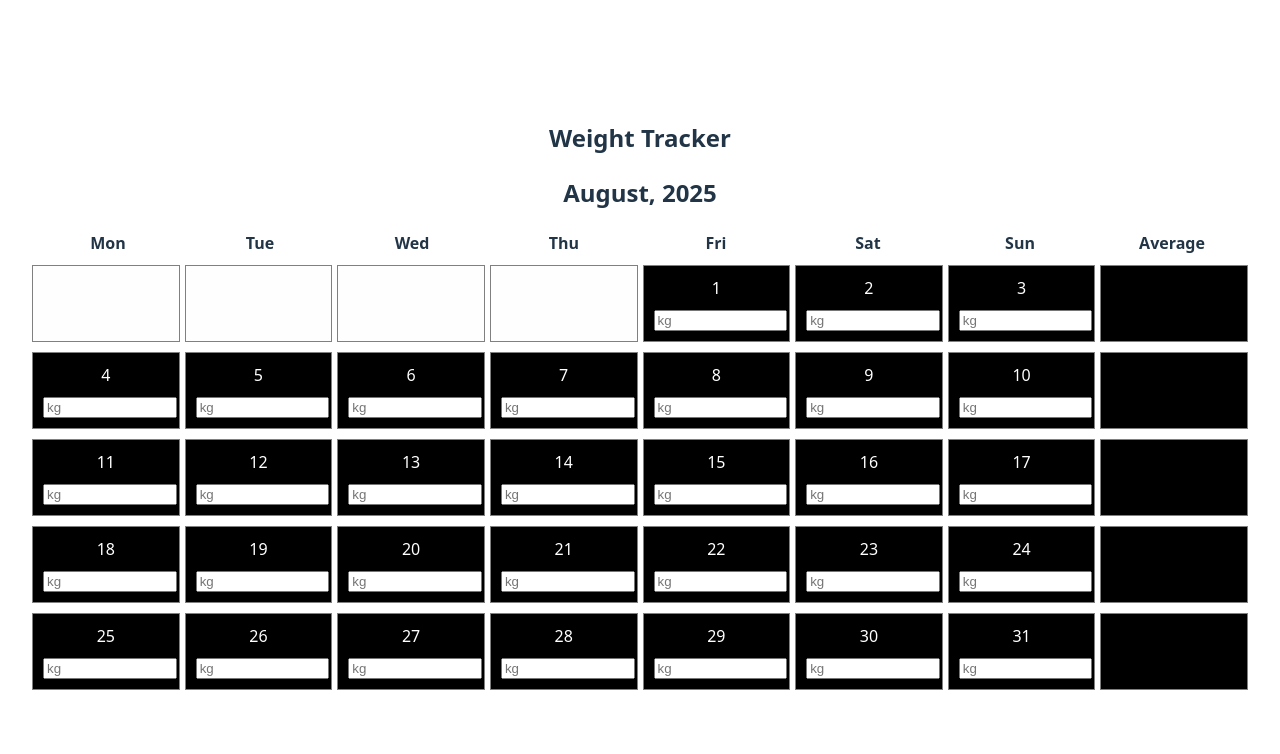
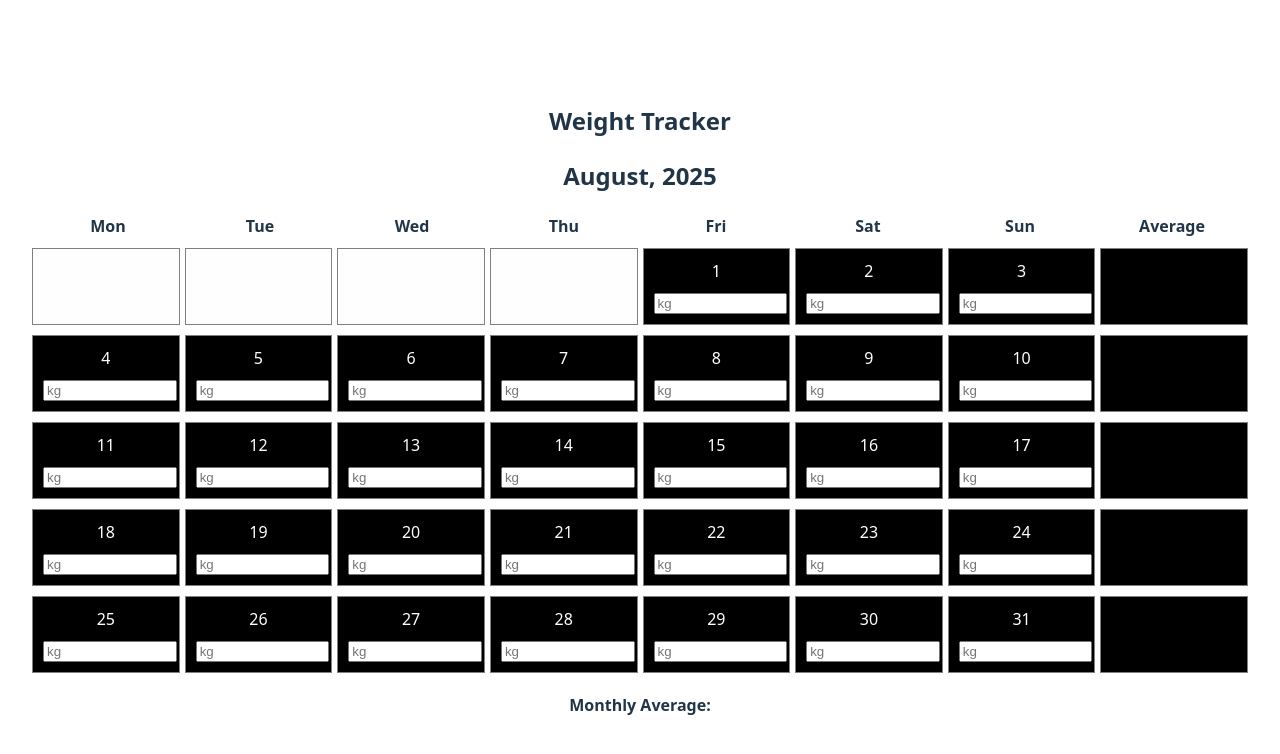
Before and after one commit to ggowrisankar/weight-tracker, a React (Vite) app in the folder weight-tracker/: page / in a window 1280 px wide. Shown: the top 754 px of the page. Built offline with nearby package versions, Linux system fonts and the light colour scheme.

Commit message:
Added nulls to make every week fill with exactly 7 days (so the UI looks neat) and also added Monthly average logic

```diff
--- a/weight-tracker/src/components/Calender.jsx
+++ b/weight-tracker/src/components/Calender.jsx
@@ -20,10 +20,9 @@ function Calendar () {
     ...Array.from({length:daysInMonth}, (_,i) => i+1)     //Creating an array starting from 1 to total no of days
   ];
 
-  //Converting days array into chunks of weeks
-  const weeks = [];
-  for (let i=0; i < daysArray.length; i += 7 ) {
-    weeks.push(daysArray.slice(i, i + 7));
+  //Checking if each week has 7 days. If not, rest are filled with nulls(blanks)
+  while (daysArray.length % 7 !== 0) {
+    daysArray.push(null);
   }
 
   //Stores weight for each day
@@ -54,18 +53,34 @@ function Calendar () {
     }))
   }
 
-  //Calculating weekly average
-  function calculateAverage(week) {
+  //Converting days array into chunks of weeks
+  const weeks = [];
+  for (let i=0; i < daysArray.length; i += 7 ) {
+    weeks.push(daysArray.slice(i, i + 7));
+  }
+
+  //Calculating Weekly average
+  function calculateWeeklyAverage(week) {
     const weekWeights = week
     .filter((day) => day !== null && weights[day])    //Filtering out only valid days with weights entered
     .map((day) => parseFloat(weights[day]));          //Converting string to num for performing calculations
 
-    const avg =
-      weekWeights.length > 0
+    return weekWeights.length > 0
         ? (weekWeights.reduce((sum, val) => sum + val, 0) / weekWeights.length).toFixed(1)
         : null;
-    return avg;
   }
+
+  //Calculating Monthly average
+  function calculateMonthlyAverage() {
+    const monthWeights = daysArray
+      .filter((day) => day !== null && weights[day])
+      .map((day) => parseFloat(weights[day]));
+
+    return monthWeights.length > 0
+      ? (monthWeights.reduce((sum, val) => sum + val, 0) / monthWeights.length).toFixed(1)
+      : null;
+  }
+
 
   return(
     <div>
@@ -87,7 +102,7 @@ function Calendar () {
             {day}
           </div>
         ))}
-        <div>Average</div>                                    {/* Appending Avg column */}
+        <div>Average</div>                                  {/* Appending Avg column */}
       </div>
 
       {/* --WEEKLY GRID-- */}
@@ -115,6 +130,7 @@ function Calendar () {
               >
                 {day && (                                 //Rendering only if the days are valid > Input form is appended
                   <>
+                    {/* Each component should be inside separate divs. Here day is under one, and input works on its own*/}
                     {<div style={{marginBottom: "5px"}}>{day}</div>}
                     <input type="number"
                       placeholder="kg"
@@ -136,10 +152,20 @@ function Calendar () {
                 backgroundColor: "black",
               }}
             >
-              {calculateAverage(week)}
+              {calculateWeeklyAverage(week)}
             </div>
           </div>
         ))}
+      </div>
+
+      {/* --MONTHLY AVERAGE FIELD-- */}
+      <div
+        style={{
+          textAlign: "center",
+          marginTop: "20px",
+          fontWeight: "bold"
+        }}>
+        Monthly Average: {calculateMonthlyAverage()}
       </div>
 
       {/* --CALENDAR GRID-- */}
```
